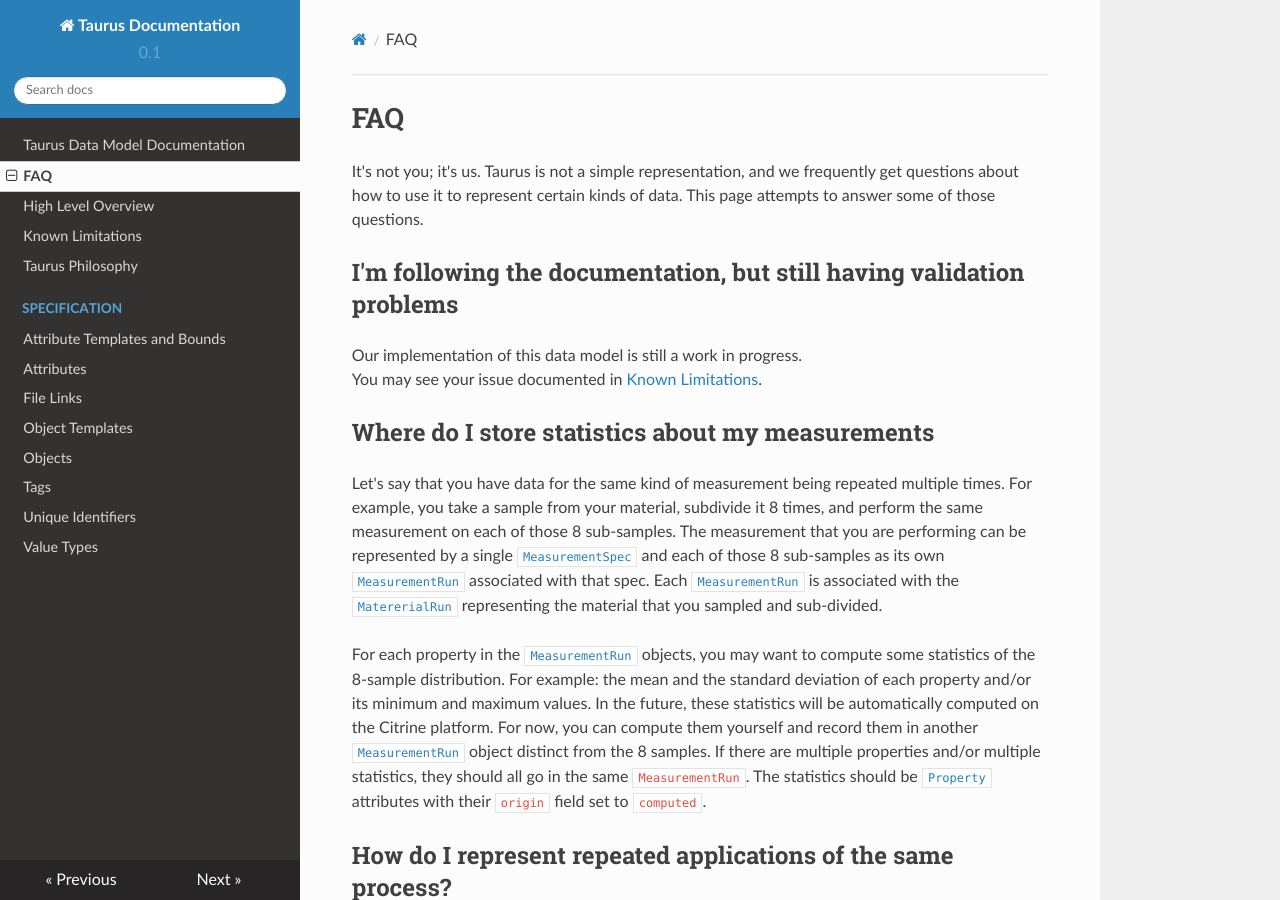
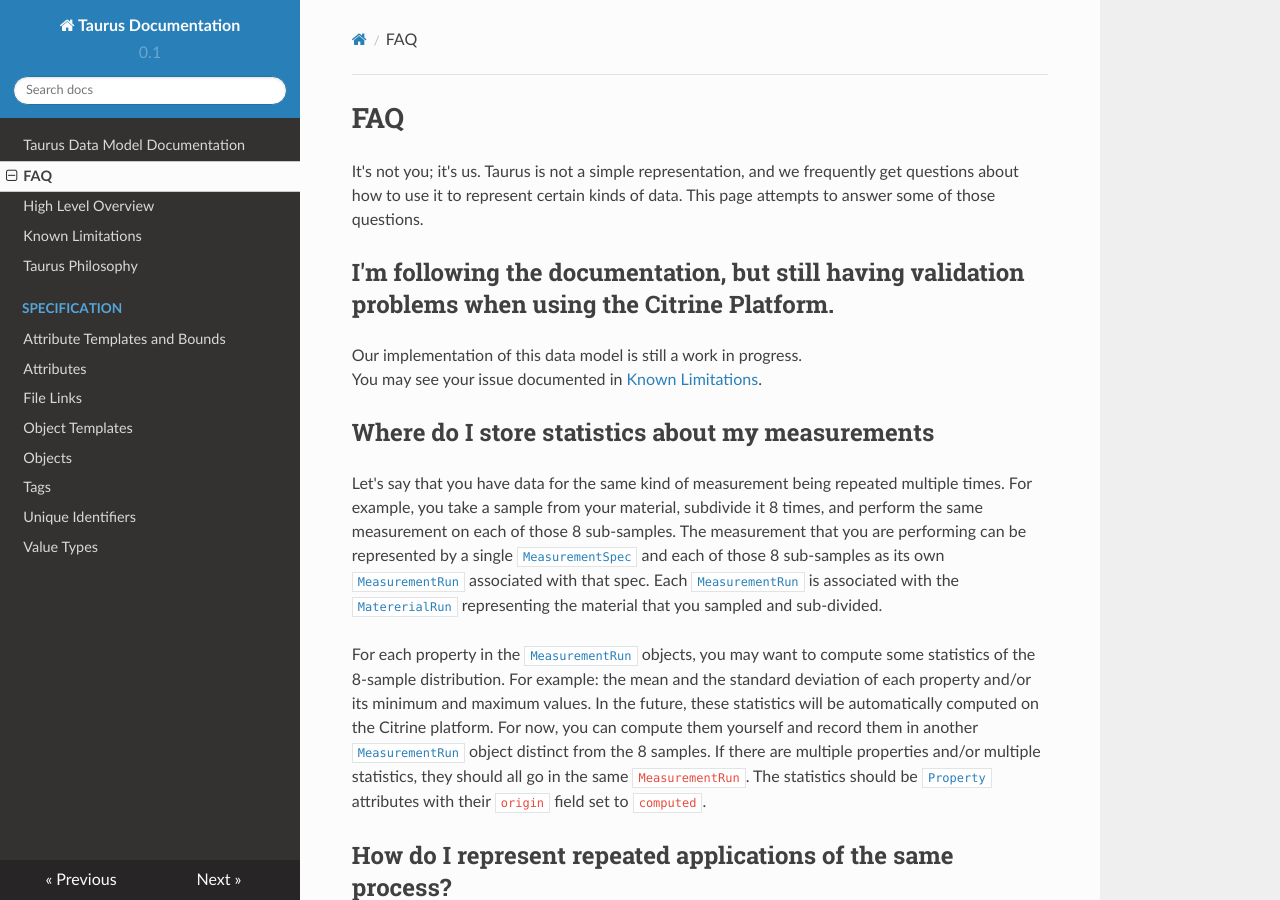
Before and after one commit to CitrineInformatics/gemd-docs, an MkDocs documentation site: the page built from docs/faq.md, in a window 1280 px wide and 900 px high. Built offline with MkDocs 1.6.1, drawn with Linux system fonts in a browser that asks for light colours; nearby versions of some CDN libraries.

Commit message:
Update docs/faq.md
Co-Authored-By: Max Hutchinson <maxhutch@gmail.com>

```diff
--- a/docs/faq.md
+++ b/docs/faq.md
@@ -5,7 +5,7 @@
 we frequently get questions about how to use it to represent certain kinds of data.
 This page attempts to answer some of those questions.
 
-## I'm following the documentation, but still having validation problems
+## I'm following the documentation, but still having validation problems when using the Citrine Platform.
 
 Our implementation of this data model is still a work in progress.
 You may see your issue documented in [Known Limitations](../known_limitations).
```
